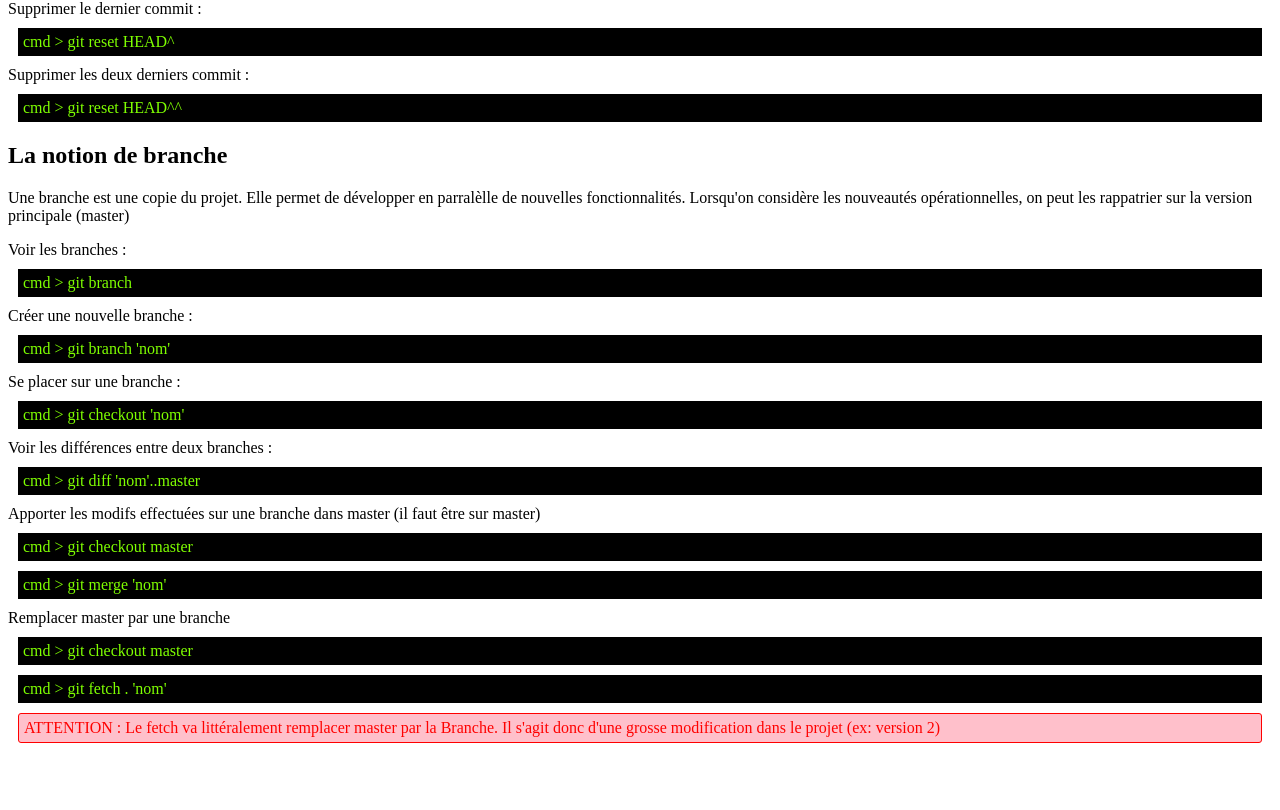
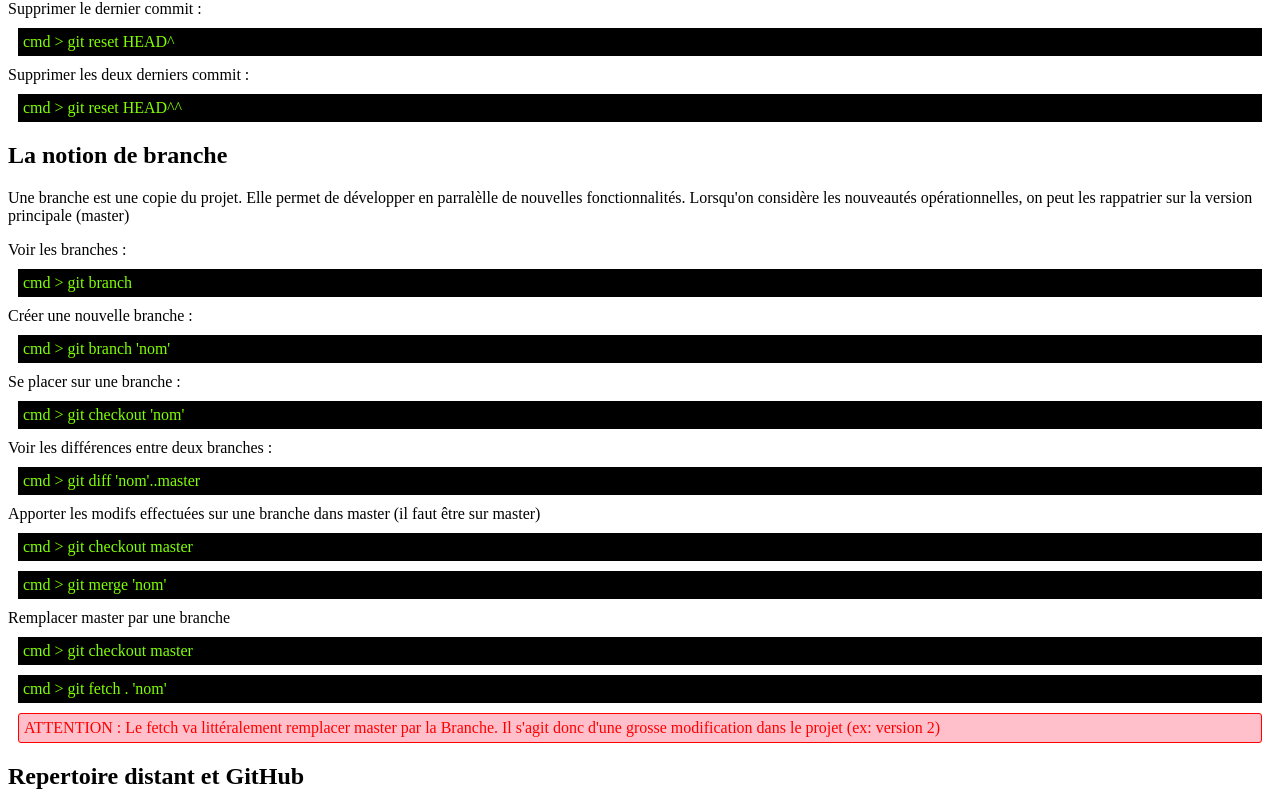
Before and after one commit to yakineEvogue/cours_git_devmob, a plain HTML site: page index.html in a window 1280 px wide. Shown: the part 1235-2045 px from the top of the page. Before the commit the page ends 1988 px from the top, so only its background shows below. Drawn offline with Linux system fonts and the light colour scheme.

Commit message:
commit juste avant le repo distant

```diff
--- a/index.html
+++ b/index.html
@@ -81,6 +81,8 @@
     <div class="cmd">git fetch . 'nom'</div>
     <div class="warning">Le fetch va littéralement remplacer master par la Branche. Il s'agit donc d'une grosse modification dans le projet (ex: version 2)</div>
 
+    <h2>Repertoire distant et GitHub</h2>
+
 
   </body>
 </html>
```
